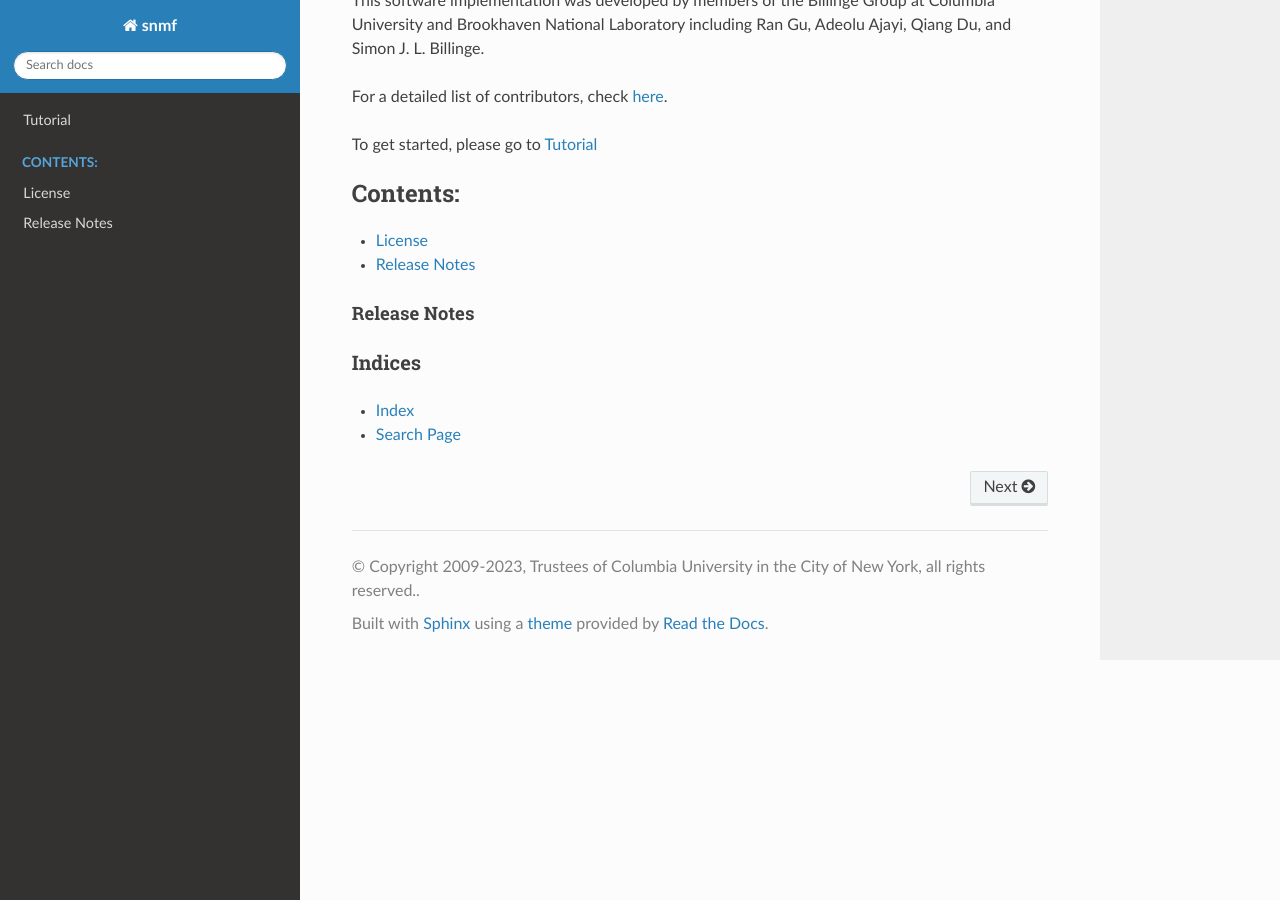
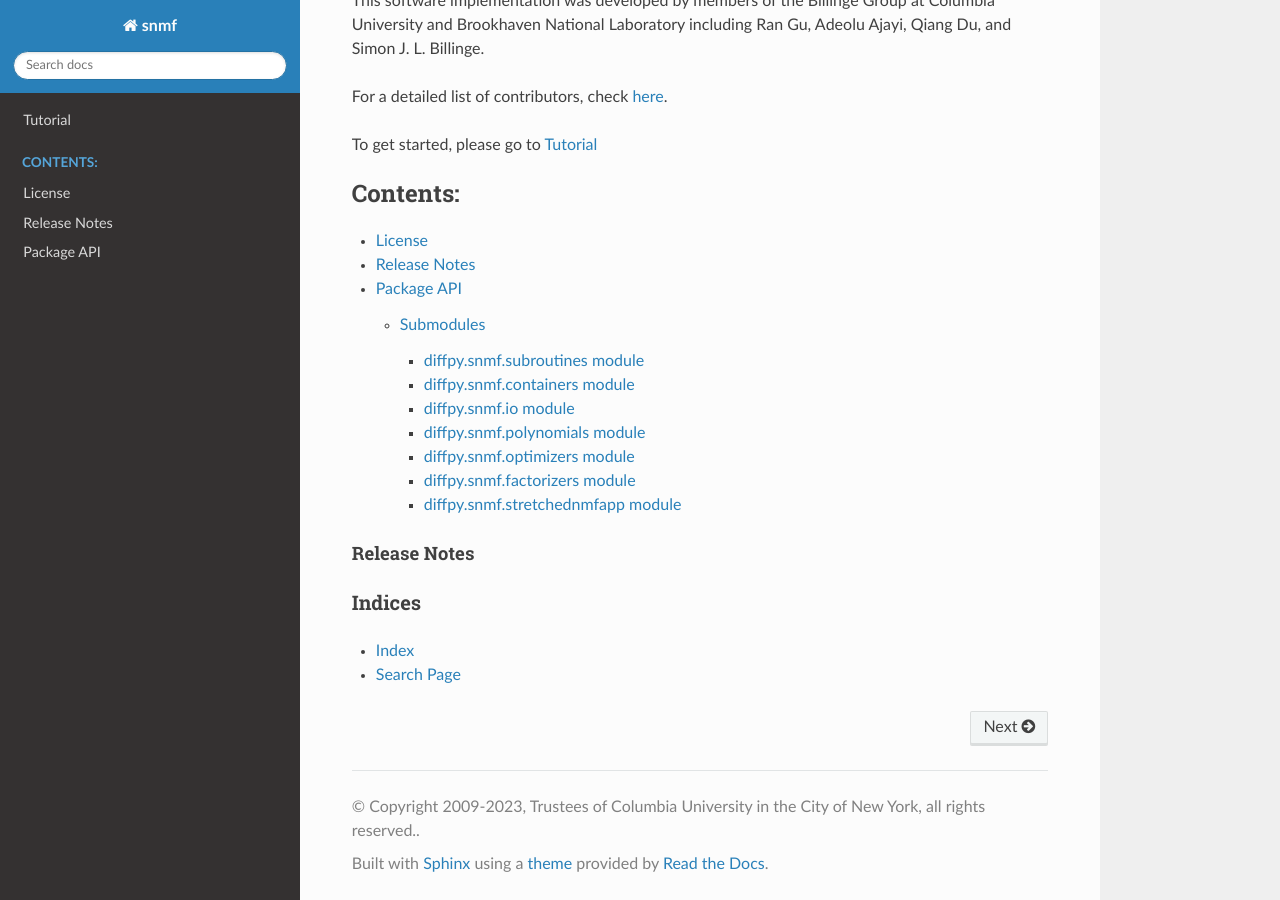
Before and after one commit to diffpy/diffpy.snmf, a Sphinx documentation site: the page built from doc/source/index.rst, in a window 1280 px wide and 900 px high, scrolled down 1340 px. Built offline with Sphinx 7.4.7 and the Read the Docs theme 2.0.0, drawn with Linux system fonts in a browser that asks for light colours.

```diff
--- a/doc/source/api/diffpy.snmf.rst
+++ b/doc/source/api/diffpy.snmf.rst
@@ -1,30 +1,68 @@
 :tocdepth: -1
 
-|title|
-=======
-
-.. |title| replace:: diffpy.snmf package
+diffpy.snmf package
+===================
 
 .. automodule:: diffpy.snmf
     :members:
     :undoc-members:
     :show-inheritance:
 
-Subpackages
------------
-
-.. toctree::
-   diffpy.snmf.example_package
-
 Submodules
 ----------
 
-|module|
---------
+diffpy.snmf.subroutines module
+^^^^^^^^^^^^^^^^^^^^^^^^^^^^^^
 
-.. |module| replace:: diffpy.snmf.example_submodule module
-
-.. automodule:: diffpy.snmf.example_submodule
+.. automodule:: diffpy.snmf.subroutines
     :members:
     :undoc-members:
     :show-inheritance:
+
+diffpy.snmf.containers module
+^^^^^^^^^^^^^^^^^^^^^^^^^^^^^
+
+.. automodule:: diffpy.snmf.containers
+    :members:
+    :undoc-members:
+    :show-inheritance:
+
+diffpy.snmf.io module
+^^^^^^^^^^^^^^^^^^^^^
+
+.. automodule:: diffpy.snmf.io
+    :members:
+    :undoc-members:
+    :show-inheritance:
+
+diffpy.snmf.polynomials module
+^^^^^^^^^^^^^^^^^^^^^^^^^^^^^^
+
+.. automodule:: diffpy.snmf.polynomials
+    :members:
+    :undoc-members:
+    :show-inheritance:
+
+diffpy.snmf.optimizers module
+^^^^^^^^^^^^^^^^^^^^^^^^^^^^^
+
+.. automodule:: diffpy.snmf.optimizers
+    :members:
+    :undoc-members:
+    :show-inheritance:
+
+diffpy.snmf.factorizers module
+^^^^^^^^^^^^^^^^^^^^^^^^^^^^^^
+
+.. automodule:: diffpy.snmf.factorizers
+    :members:
+    :undoc-members:
+    :show-inheritance:
+
+diffpy.snmf.stretchednmfapp module
+^^^^^^^^^^^^^^^^^^^^^^^^^^^^^^^^^^
+
+.. automodule:: diffpy.snmf.stretchednmfapp
+    :members:
+    :undoc-members:
+    :show-inheritance:
--- a/doc/source/index.rst
+++ b/doc/source/index.rst
@@ -66,6 +66,7 @@ To get started, please go to :ref:`quick_start`
 
    license
    release
+   Package API <api/diffpy.snmf>
 
 .. include:: ../../CHANGELOG.rst
 
```
Also changed, not shown: doc/source/api/diffpy.snmf.example_package.rst (deleted, +0 -31 lines).
